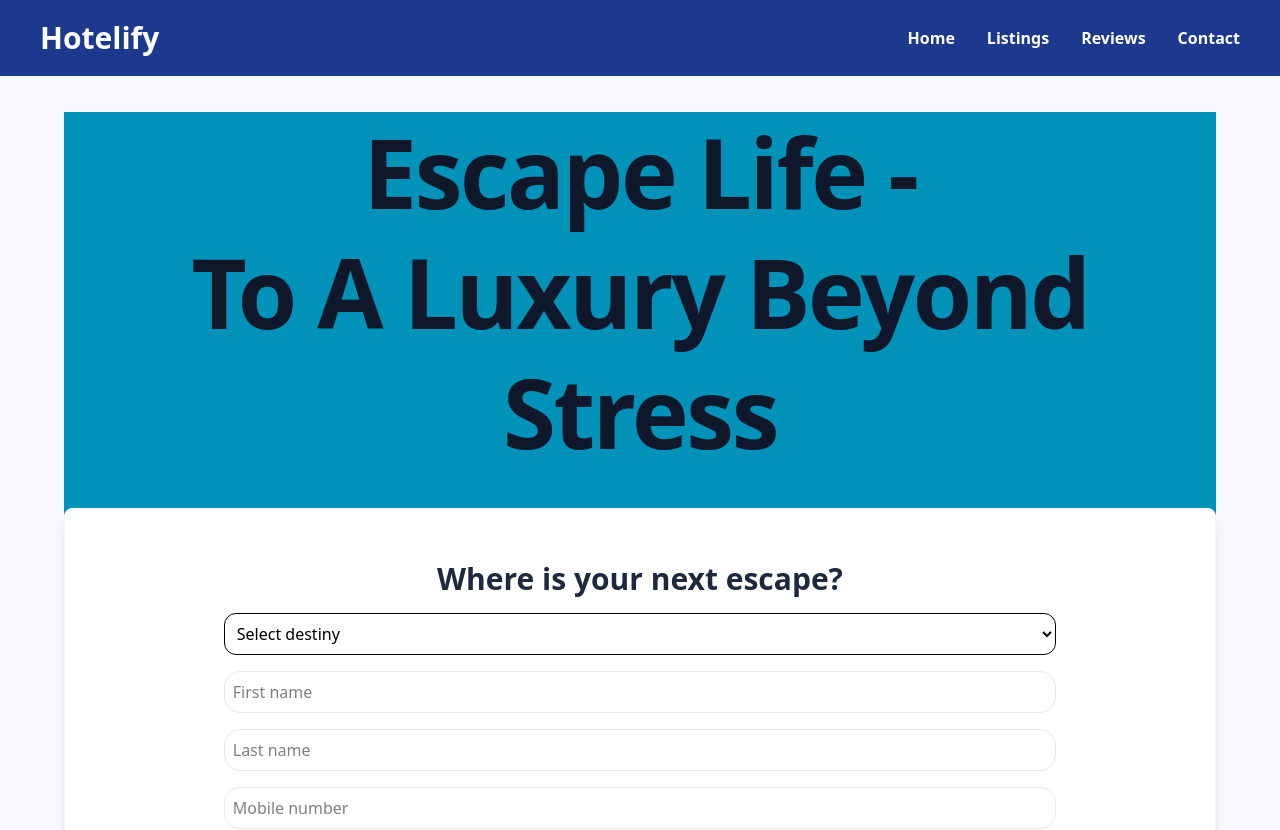
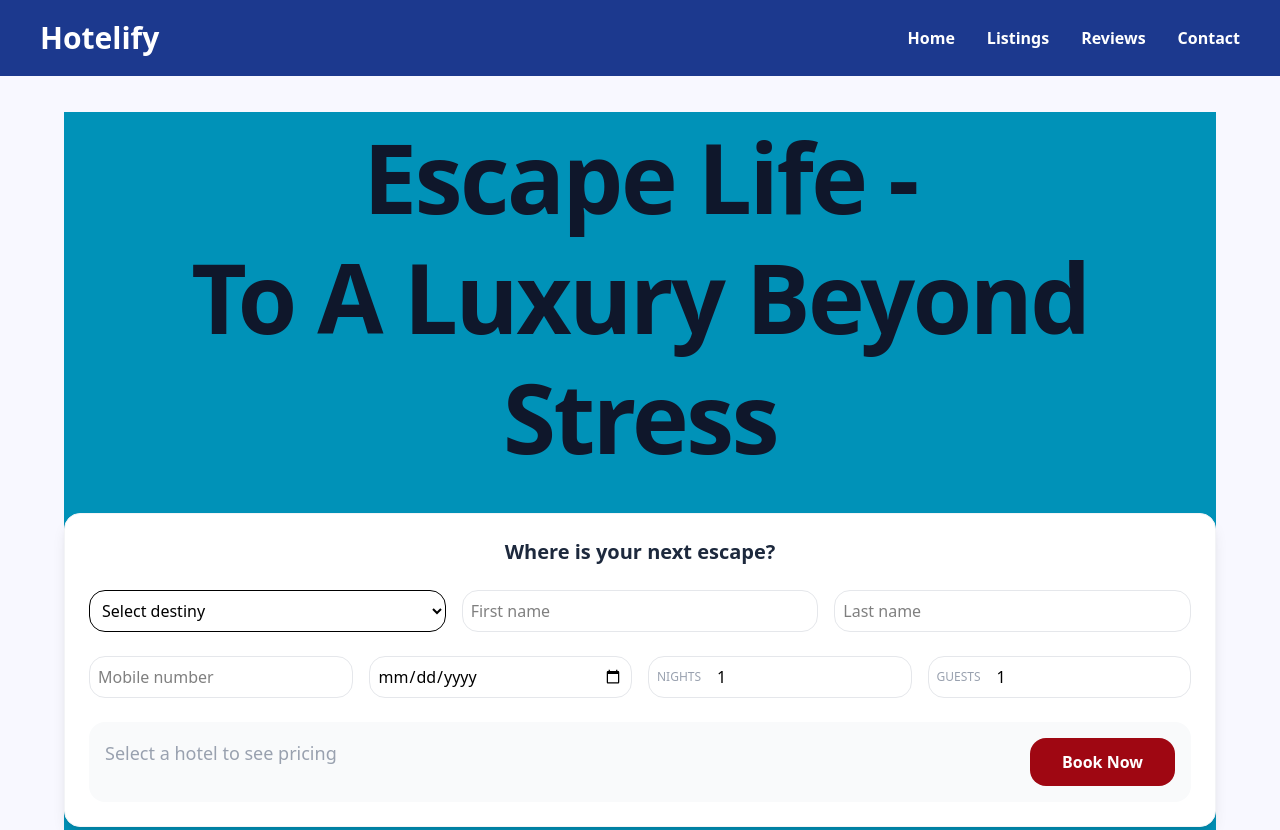
Before and after one commit to DelucaGit/Hotelify, a Next.js app: page / in a window 1280 px wide. Shown: the top 830 px of the page. Built offline with nearby package versions, Linux system fonts and the light colour scheme.

Commit message:
Update Form design

```diff
--- a/src/app/components/UI/BookingFormStartPage.jsx
+++ b/src/app/components/UI/BookingFormStartPage.jsx
@@ -16,15 +16,16 @@ const BookingFormStartPage = ({ allHotels = [] }) => {
     };
 
     return (
-        <div className="border border-gray-100 p-5 shadow-lg rounded-lg bg-white mt-9">
-            <form action={handleForm} className="max-w-9/12 mx-auto">
-                <h2>Where is your next escape?</h2>
+        <div className="border border-gray-100 p-6 shadow-lg rounded-2xl bg-white mt-9 mx-auto max-w-6xl">
+            <form action={handleForm} className="space-y-6">
+                <h2 className="text-xl font-semibold">Where is your next escape?</h2>
 
-                {/* Hotel Selection */}
+                {/* 1. First Row: Hotel, First Name, Last Name */}
+                <div className="grid grid-cols-1 md:grid-cols-3 gap-4">
                     <select
                         value={selectedId}
                         onChange={(e) => setSelectedId(e.target.value)}
-                    className="border p-2 rounded-xl w-full mb-4"
+                        className="border p-2 rounded-2xl w-full"
                     >
                         <option value="">Select destiny</option>
                         {allHotels.map((hotel) => (
@@ -34,46 +35,75 @@ const BookingFormStartPage = ({ allHotels = [] }) => {
                         ))}
                     </select>
 
-                {/* Guest Inputs */}
-                <div className="flex flex-col gap-4">
                     <input
                         type="text"
                         name="firstname"
                         placeholder="First name"
-                        className="border border-gray-200 p-2 rounded-2xl"
+                        className="border border-gray-200 p-2 rounded-2xl w-full"
                     />
+
                     <input
                         type="text"
                         name="lastname"
                         placeholder="Last name"
-                        className="border border-gray-200 p-2 rounded-2xl"
+                        className="border border-gray-200 p-2 rounded-2xl w-full"
                     />
+                </div>
+
+                {/* 2. Second Row: Phone, Date, Nights, Guests */}
+                <div className="grid grid-cols-1 md:grid-cols-4 gap-4">
                     <input
                         type="tel"
                         name="phonenumber"
                         placeholder="Mobile number"
-                        className="border border-gray-200 p-2 rounded-2xl"
+                        className="border border-gray-200 p-2 rounded-2xl w-full"
                     />
+
                     <input
                         type="date"
                         name="dateOfArrival"
                         min={new Date().toISOString().split("T")[0]}
-                        className="border border-gray-200 p-2 rounded-2xl"
+                        className="border border-gray-200 p-2 rounded-2xl w-full"
                     />
+
+                    <div className="flex items-center border border-gray-200 rounded-2xl px-2">
+                        <label className="text-xs text-gray-400 mr-2 uppercase">Nights</label>
                         <input
                             type="number"
-                        placeholder="Number of nights"
-                        className="border border-gray-200 p-2 rounded-2xl"
+                            min="1"
+                            value={nights}
+                            onChange={(e) => setNights(e.target.value)}
+                            className="w-full p-2 outline-none rounded-2xl"
                         />
                     </div>
 
-                {/* Price Display */}
-                {activeHotel && (
-                    <div className="mt-4 p-2 bg-gray-50 rounded-lg">
-                        <p>Price per night: ${activeHotel.price}</p>
-                        <p className="font-bold">Total Cost: ${totalCost}</p>
+                    <div className="flex items-center border border-gray-200 rounded-2xl px-2">
+                        <label className="text-xs text-gray-400 mr-2 uppercase">Guests</label>
+                        <input
+                            type="number"
+                            min="1"
+                            value={guests}
+                            onChange={(e) => setGuests(e.target.value)}
+                            className="w-full p-2 outline-none rounded-2xl"
+                        />
                     </div>
+                </div>
+
+                {/* 3. Bottom Row: Price and Submit button */}
+                <div className="flex flex-col md:flex-row justify-between items-center bg-gray-50 p-4 rounded-2xl gap-4">
+                    {activeHotel ? (
+                        <div className="text-center md:text-left">
+                            <p className="text-sm text-gray-500">Total for {nights} nights</p>
+                            <p className="text-2xl font-bold text-gray-900">${totalCost}</p>
+                        </div>
+                    ) : (
+                        <p className="text-gray-400">Select a hotel to see pricing</p>
                     )}
+
+                    <button className="bg-red-800 text-white px-8 py-3 rounded-2xl font-bold hover:bg-red-900 transition-colors w-full md:w-auto">
+                        Book Now
+                    </button>
+                </div>
             </form>
         </div>
     )
```
Lines whose indentation alone changed are shown as unchanged.
